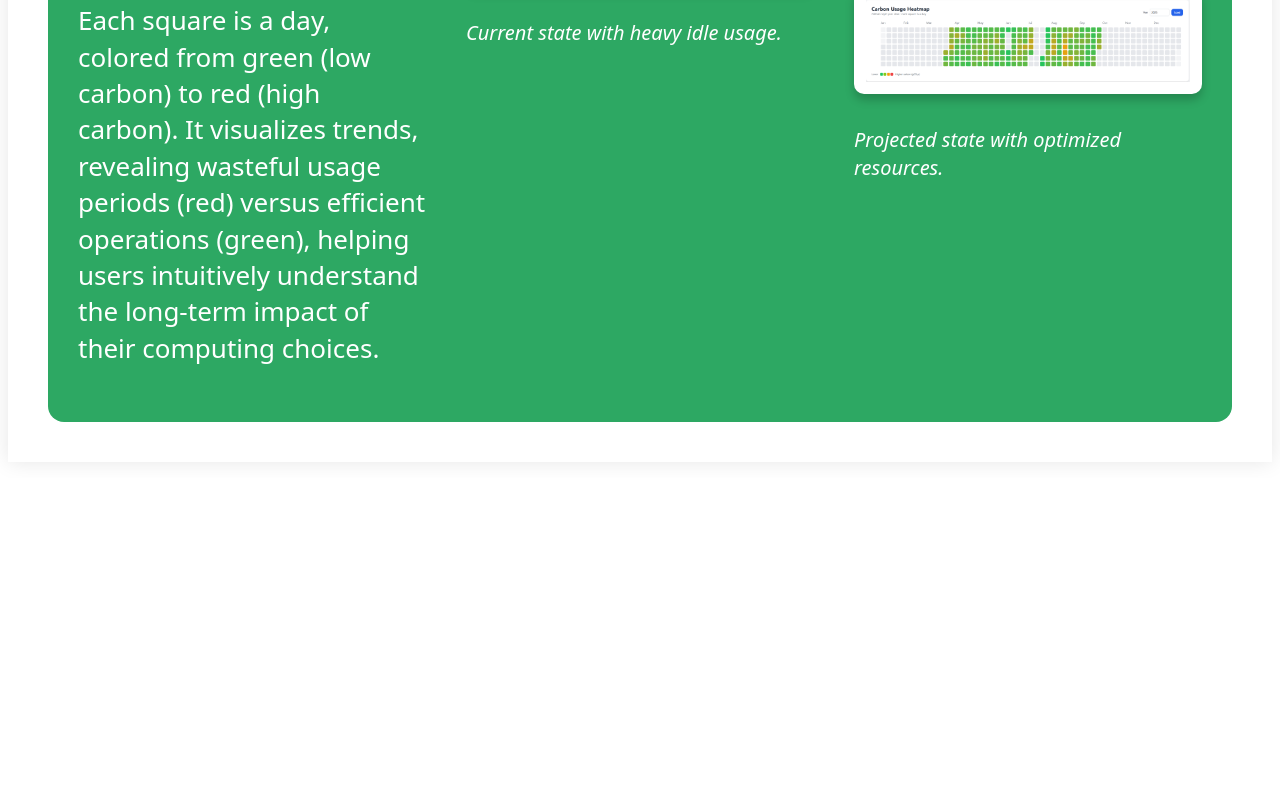
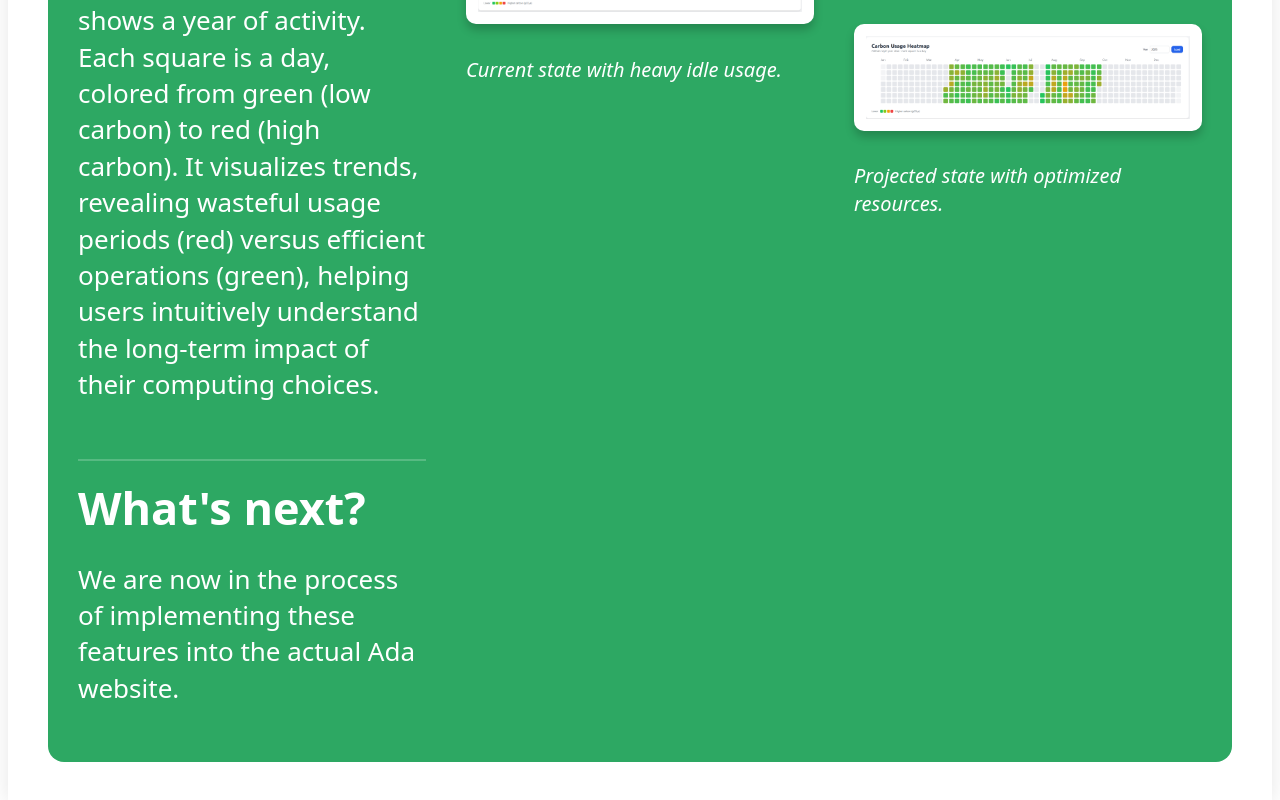
Before and after one commit to prodmodfour/ciuk_2025_poster, a Nuxt app in the folder src/: page / in a window 1280 px wide. Shown: the part 5289-6089 px from the top of the page. Before the commit the page ends 5767 px from the top, so only its background shows below. Built offline with nearby package versions, Linux system fonts and the light colour scheme.

Commit message:
feat: update project description and add upcoming features section for clarity

```diff
--- a/src/app/app.vue
+++ b/src/app/app.vue
@@ -25,7 +25,7 @@
     or user—revealing inefficiencies such as excessive idle usage in ISIS workspaces.
     A GitHub-style heatmap offers an intuitive, color-coded overview of daily carbon footprint trends, helping users quickly assess whether their operations are becoming greener over time.
     Additional features include workspace tracking, allowing individuals to monitor energy and carbon metrics in real time, and machine size usage tracking, providing average emission data to encourage efficient resource choices.
-    Together, these tools aim to raise awareness, promote sustainability, and support data-driven decision-making within the STFC community. </p>
+    Together, these tools aim to raise awareness, promote sustainability, and support data-driven decision-making within the STFC community. This project forms part of the STFC Scientific Computing Department Energy Efficiency Team strategy to transition the department towards net zero. </p>
       </section>
     </div>
 
@@ -129,11 +129,19 @@
     <article class="segment segment-footprint">
       <h2>Carbon Footprint</h2>
 
+      <div class="col-stack">
       <section>
         <h3>Potential impact</h3>
         <p>The GitHub-style heatmap shows a year of activity. Each square is a day, colored from green (low carbon) to red (high carbon).
     It visualizes trends, revealing wasteful usage periods (red) versus efficient operations (green), helping users intuitively understand the long-term impact of their computing choices.</p>
       </section>
+              <section class="new-section">
+          <h3>What's next?</h3>
+          <p>
+            We are now in the process of implementing these features into the actual Ada website.
+          </p>
+        </section>
+      </div>
 
       <section>
         <h3>Today’s usage</h3>
```
